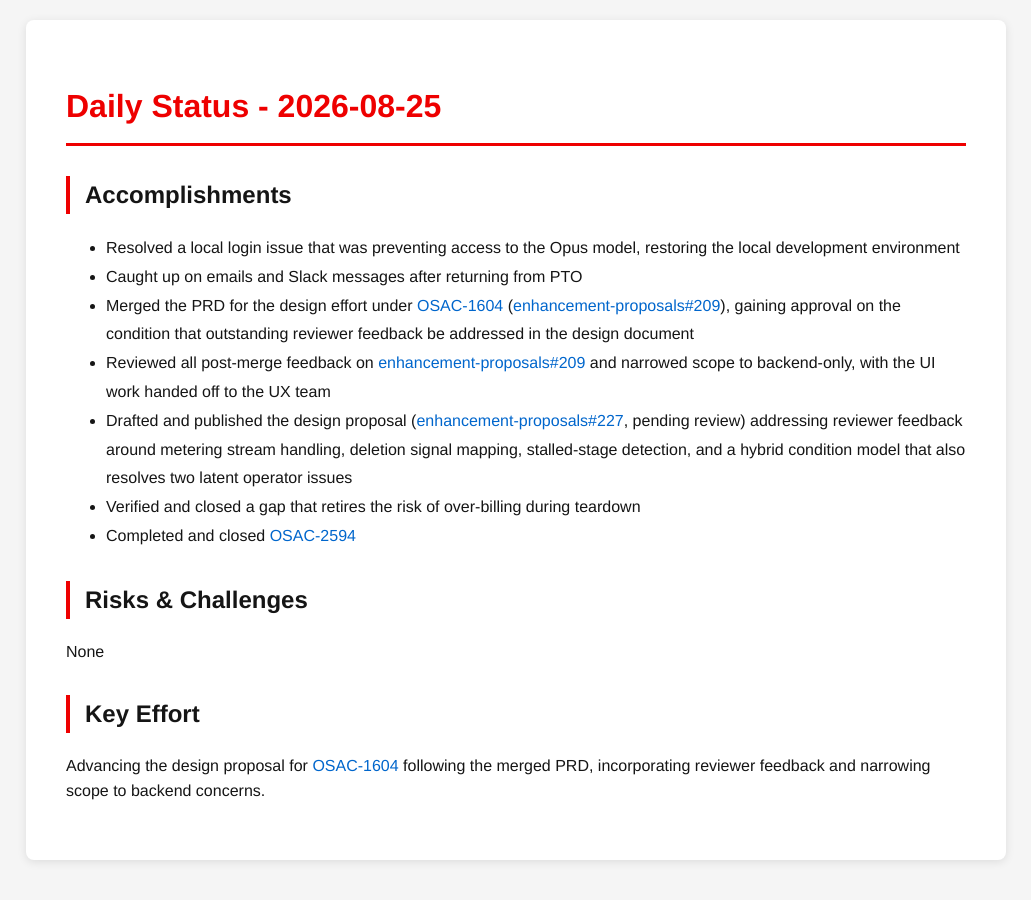
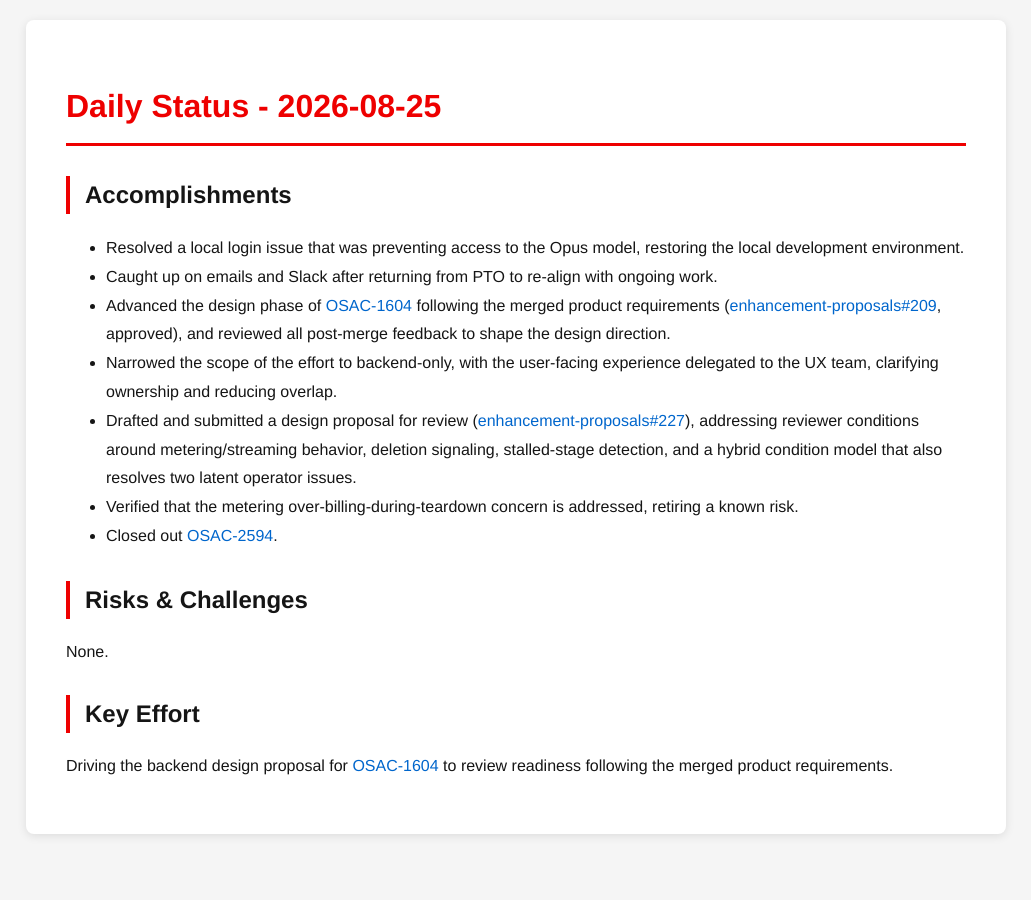
Before and after one commit to tzvatot/daily-status, a Jekyll site: the page built from 2026-08-25.md, in a window 1280 px wide. Shown: the whole page, without its empty margins (124-1155 px from the left). Built offline with Jekyll 4.4.1, drawn with Linux system fonts in a browser that asks for light colours.

Commit message:
Daily status update - 2026-08-25

```diff
--- a/2026-08-25.md
+++ b/2026-08-25.md
@@ -7,16 +7,16 @@ date: 2026-08-25
 # Daily Status - 2026-08-25
 
 ## Accomplishments
-- Resolved a local login issue that was preventing access to the Opus model, restoring the local development environment
-- Caught up on emails and Slack messages after returning from PTO
-- Merged the PRD for the design effort under [OSAC-1604](https://redhat.atlassian.net/browse/OSAC-1604) ([enhancement-proposals#209](https://github.com/osac-project/enhancement-proposals/pull/209)), gaining approval on the condition that outstanding reviewer feedback be addressed in the design document
-- Reviewed all post-merge feedback on [enhancement-proposals#209](https://github.com/osac-project/enhancement-proposals/pull/209) and narrowed scope to backend-only, with the UI work handed off to the UX team
-- Drafted and published the design proposal ([enhancement-proposals#227](https://github.com/osac-project/enhancement-proposals/pull/227), pending review) addressing reviewer feedback around metering stream handling, deletion signal mapping, stalled-stage detection, and a hybrid condition model that also resolves two latent operator issues
-- Verified and closed a gap that retires the risk of over-billing during teardown
-- Completed and closed [OSAC-2594](https://redhat.atlassian.net/browse/OSAC-2594)
+- Resolved a local login issue that was preventing access to the Opus model, restoring the local development environment.
+- Caught up on emails and Slack after returning from PTO to re-align with ongoing work.
+- Advanced the design phase of [OSAC-1604](https://redhat.atlassian.net/browse/OSAC-1604) following the merged product requirements ([enhancement-proposals#209](https://github.com/osac-project/enhancement-proposals/pull/209), approved), and reviewed all post-merge feedback to shape the design direction.
+- Narrowed the scope of the effort to backend-only, with the user-facing experience delegated to the UX team, clarifying ownership and reducing overlap.
+- Drafted and submitted a design proposal for review ([enhancement-proposals#227](https://github.com/osac-project/enhancement-proposals/pull/227)), addressing reviewer conditions around metering/streaming behavior, deletion signaling, stalled-stage detection, and a hybrid condition model that also resolves two latent operator issues.
+- Verified that the metering over-billing-during-teardown concern is addressed, retiring a known risk.
+- Closed out [OSAC-2594](https://redhat.atlassian.net/browse/OSAC-2594).
 
 ## Risks & Challenges
-None
+None.
 
 ## Key Effort
-Advancing the design proposal for [OSAC-1604](https://redhat.atlassian.net/browse/OSAC-1604) following the merged PRD, incorporating reviewer feedback and narrowing scope to backend concerns.
+Driving the backend design proposal for [OSAC-1604](https://redhat.atlassian.net/browse/OSAC-1604) to review readiness following the merged product requirements.
```
